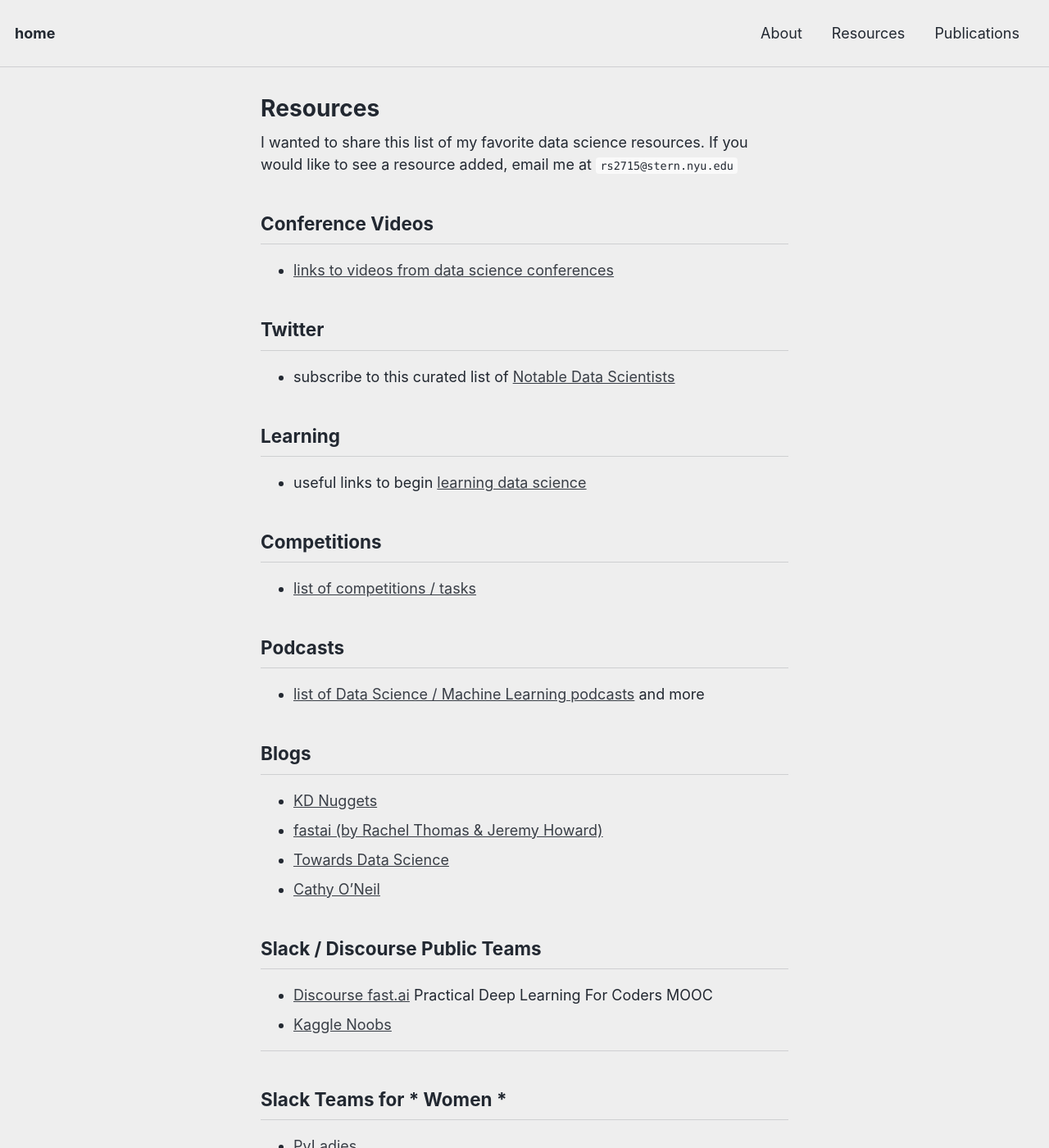
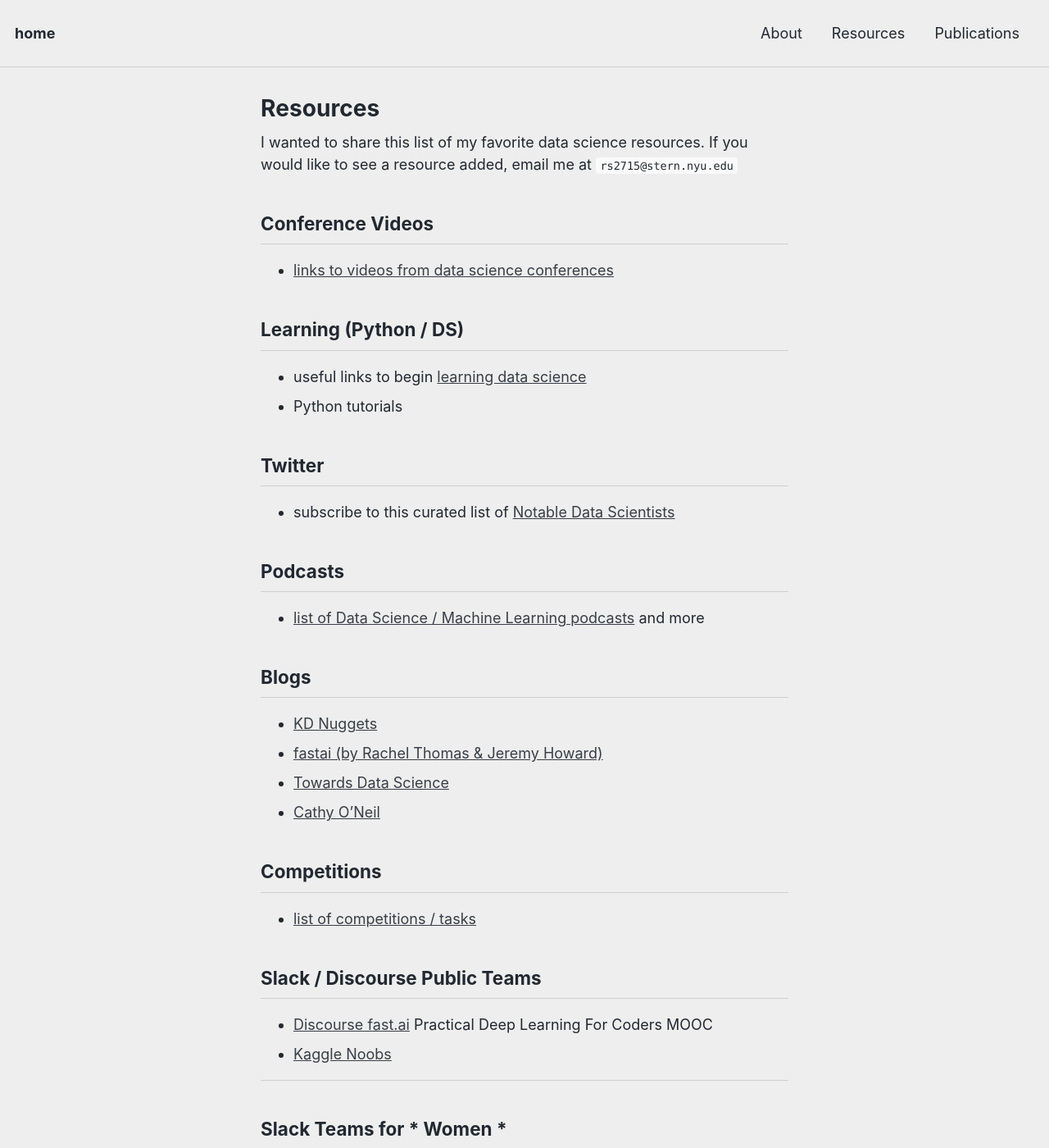
Before and after one commit to reshamas/reshamas.github.io, a Jekyll site: the page built from resources/index.md, in a window 1280 px wide and 1400 px high. Shown: the whole window at 82% size. Built offline with Jekyll 4.4.1, drawn with Linux system fonts in a browser that asks for light colours.

Commit message:
Update index.md

```diff
--- a/resources/index.md
+++ b/resources/index.md
@@ -10,14 +10,12 @@
 ## Conference Videos
 * [links to videos from data science conferences](conf_videos.md)
 
+## Learning (Python / DS)
+* useful links to begin [learning data science](ds_learning.md)
+* Python tutorials
+
 ## Twitter
 * subscribe to this curated list of [Notable Data Scientists](https://twitter.com/reshamas/lists/notable-data-scientists/members)
-
-## Learning
-* useful links to begin [learning data science](ds_learning.md)
-
-## Competitions
-* [list of competitions / tasks](https://github.com/reshamas/fastai_deeplearn_part1/blob/master/notes/competitions.md)
 
 ## Podcasts
 * [list of Data Science / Machine Learning podcasts](https://github.com/rShetty/awesome-podcasts#data-sciencemachine-learning) and more
```
Also changed, not shown: other parts of resources/index.md (+3 -0 lines).
